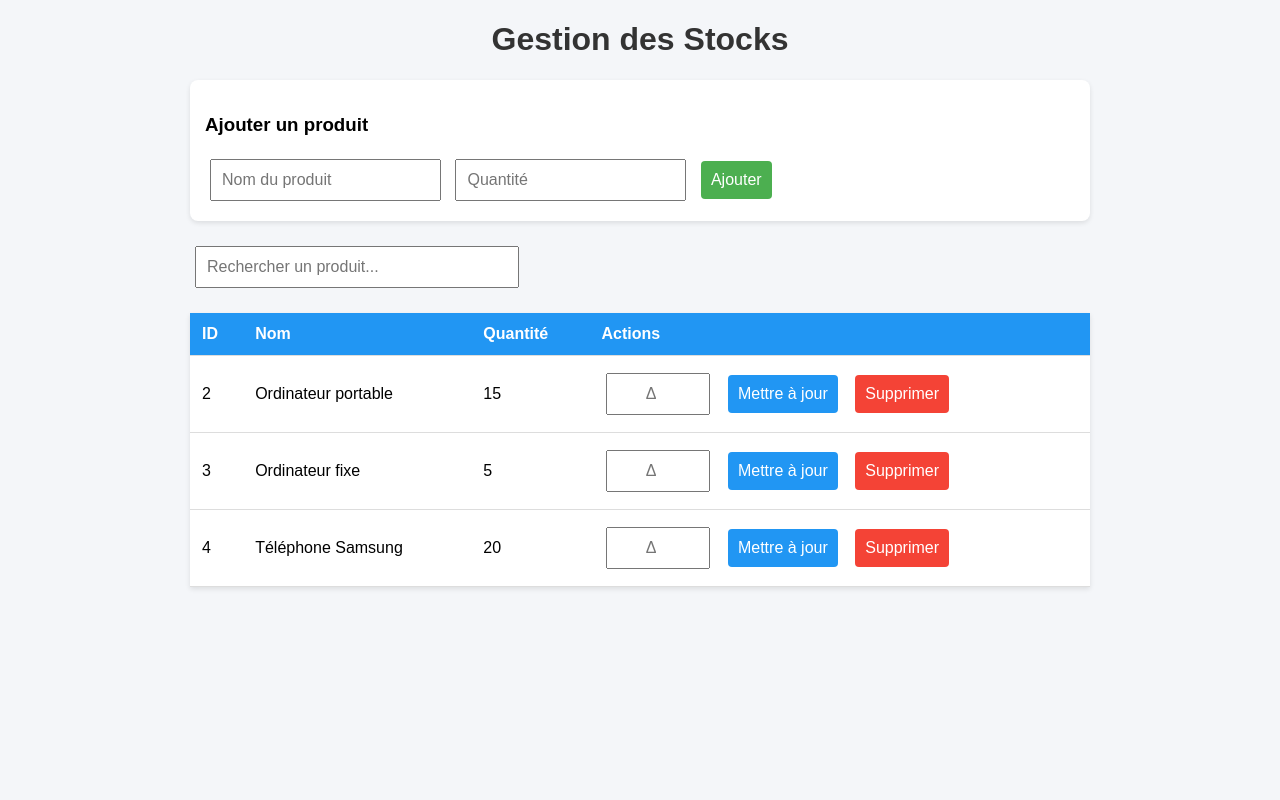
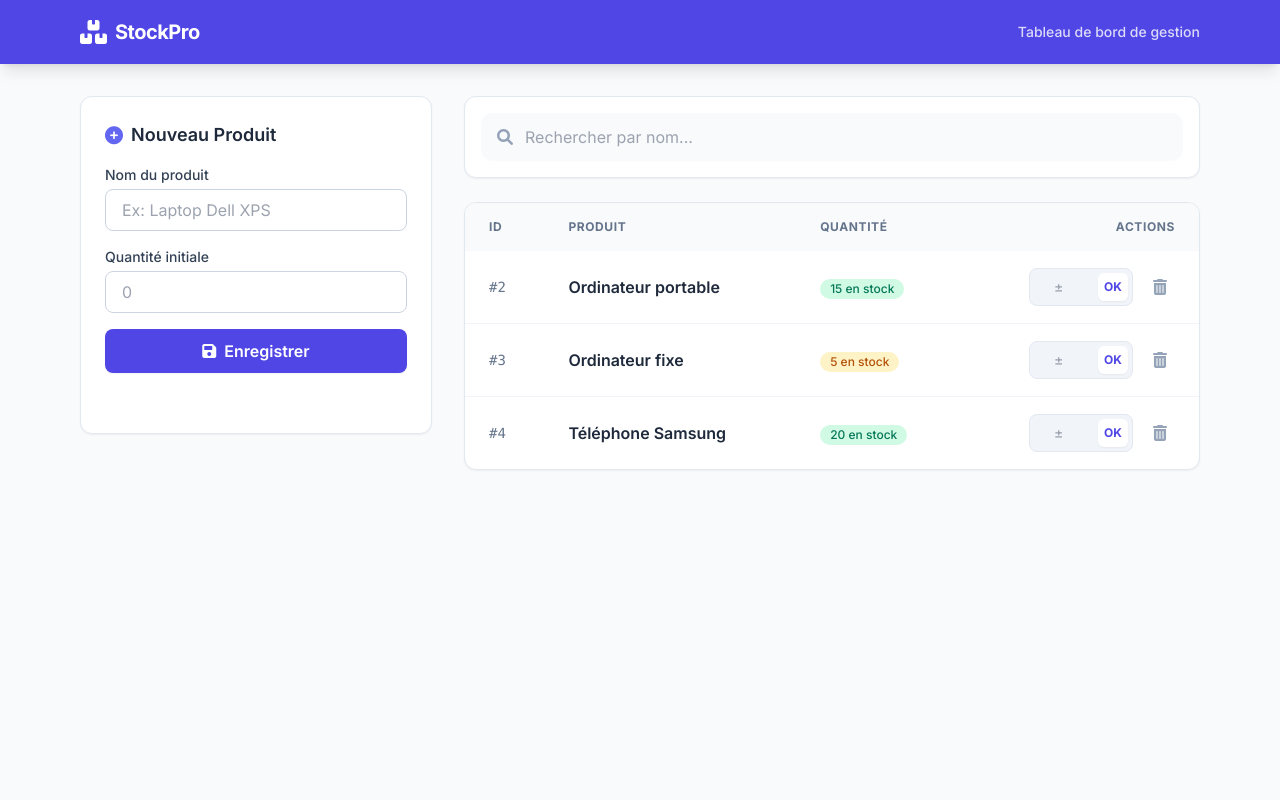
Before and after one commit to Lau5re/Gestion, a Flask app: page / in a window 1280 px wide. Run offline with Flask 3, Linux system fonts and the light colour scheme; data comes from the database, SQL or seed files in the repository; some libraries are stand-ins or nearby versions.

Commit message:
✨ Modernisation de l'interface utilisateur avec Tailwind CSS

```diff
--- a/static/script.js
+++ b/static/script.js
@@ -1,37 +1,70 @@
 // static/script.js
 
-const API_BASE = 'http://127.0.0.1:5000';
+// Utilisation de l'URL relative pour plus de flexibilité
+const API_BASE = '';
 
 // Charger la liste au démarrage
 window.onload = () => chargerProduits();
 
 async function chargerProduits() {
-    document.getElementById('loading').style.display = 'block';
+    const loading = document.getElementById('loading');
+    const tbody = document.getElementById('tbody');
+
+    loading.classList.remove('hidden');
     try {
         const res = await fetch(`${API_BASE}/produits`);
-        if (!res.ok) throw new Error('Erreur chargement');
+        if (!res.ok) throw new Error('Erreur de chargement');
         const produits = await res.json();
         afficherProduits(produits);
     } catch (err) {
-        document.getElementById('tbody').innerHTML = `<tr><td colspan="4" class="error">Erreur : ${err.message}</td></tr>`;
+        tbody.innerHTML = `<tr><td colspan="4" class="px-6 py-8 text-center text-red-500 font-medium bg-red-50"><i class="fas fa-exclamation-triangle mr-2"></i>Erreur : ${err.message}</td></tr>`;
     } finally {
-        document.getElementById('loading').style.display = 'none';
+        loading.classList.add('hidden');
     }
 }
 
 function afficherProduits(produits) {
     const tbody = document.getElementById('tbody');
     tbody.innerHTML = '';
+
+    if (produits.length === 0) {
+        tbody.innerHTML = `<tr><td colspan="4" class="px-6 py-12 text-center text-slate-400 italic">Aucun produit trouvé dans l'inventaire.</td></tr>`;
+        return;
+    }
+
     produits.forEach(p => {
         const tr = document.createElement('tr');
+        tr.className = "hover:bg-slate-50 transition-colors group";
+
+        // Couleur de badge selon la quantité
+        const badgeColor = p.quantite <= 5 ? 'bg-amber-100 text-amber-700' : 'bg-emerald-100 text-emerald-700';
+        if (p.quantite === 0) badgeColor = 'bg-red-100 text-red-700';
+
         tr.innerHTML = `
-            <td>${p.id}</td>
-            <td>${p.nom}</td>
-            <td>${p.quantite}</td>
-            <td style="white-space: nowrap;">
-                <input type="number" id="delta-${p.id}" placeholder="Δ" min="-${p.quantite}" step="1" style="width: 80px; text-align: center;">
-                <button onclick="appliquerDelta(${p.id})" style="background:#2196F3; margin-left: 8px;">Mettre à jour</button>
-                <button class="delete-btn" onclick="supprimerProduit(${p.id})" style="margin-left: 8px;">Supprimer</button>
+            <td class="px-6 py-4 text-sm text-slate-500 font-mono">#${p.id}</td>
+            <td class="px-6 py-4">
+                <div class="font-semibold text-slate-800">${p.nom}</div>
+            </td>
+            <td class="px-6 py-4">
+                <span class="inline-flex items-center px-2.5 py-0.5 rounded-full text-xs font-medium ${badgeColor}">
+                    ${p.quantite} en stock
+                </span>
+            </td>
+            <td class="px-6 py-4 text-right">
+                <div class="flex items-center justify-end space-x-3">
+                    <div class="flex items-center bg-slate-100 rounded-lg p-1 border border-slate-200">
+                        <input type="number" id="delta-${p.id}" placeholder="±" step="1"
+                            class="w-16 bg-transparent text-center text-sm font-medium outline-none border-none focus:ring-0">
+                        <button onclick="appliquerDelta(${p.id})"
+                            class="bg-white text-indigo-600 hover:bg-indigo-600 hover:text-white p-1.5 rounded-md shadow-sm transition-all text-xs font-bold">
+                            OK
+                        </button>
+                    </div>
+                    <button onclick="supprimerProduit(${p.id})"
+                        class="text-slate-400 hover:text-red-600 transition-colors p-2" title="Supprimer">
+                        <i class="fas fa-trash-alt"></i>
+                    </button>
+                </div>
             </td>
         `;
         tbody.appendChild(tr);
@@ -42,12 +75,7 @@ async function appliquerDelta(id) {
     const input = document.getElementById(`delta-${id}`);
     const delta = parseInt(input.value);
 
-    if (isNaN(delta) || delta === 0) {
-        alert("Entrez une quantité valide (différente de 0)");
-        return;
-    }
-
-    if (!confirm(`Appliquer un changement de ${delta} à ce produit ?`)) return;
+    if (isNaN(delta) || delta === 0) return;
 
     try {
         const res = await fetch(`${API_BASE}/produits/${id}`, {
@@ -62,7 +90,6 @@ async function appliquerDelta(id) {
             return;
         }
 
-        // Succès
         input.value = '';
         chargerProduits();
     } catch (err) {
@@ -71,15 +98,16 @@ async function appliquerDelta(id) {
 }
 
 async function addProduit() {
-    const nom = document.getElementById('nom').value.trim();
-    const quantite = parseInt(document.getElementById('quantite').value);
+    const nomInput = document.getElementById('nom');
+    const qteInput = document.getElementById('quantite');
+    const nom = nomInput.value.trim();
+    const quantite = parseInt(qteInput.value);
     const messageEl = document.getElementById('add-message');
 
     if (!nom || isNaN(quantite) || quantite < 0) {
-        messageEl.textContent = 'Nom et quantité positive requis !';
+        messageEl.textContent = 'Veuillez remplir tous les champs correctement.';
         return;
     }
-
 
     try {
         const res = await fetch(`${API_BASE}/produits`, {
@@ -87,23 +115,39 @@ async function addProduit() {
             headers: { 'Content-Type': 'application/json' },
             body: JSON.stringify({ nom, quantite })
         });
-        if (!res.ok) throw new Error(await res.text());
+
+        if (!res.ok) {
+            const errorText = await res.json();
+            throw new Error(errorText.error || 'Erreur lors de l\'ajout');
+        }
+
         messageEl.textContent = '';
-        document.getElementById('nom').value = '';
-        document.getElementById('quantite').value = '';
+        nomInput.value = '';
+        qteInput.value = '';
         chargerProduits();
+
+        // Petit feedback visuel de succès
+        const btn = document.querySelector('button[onclick="addProduit()"]');
+        const originalContent = btn.innerHTML;
+        btn.innerHTML = '<i class="fas fa-check"></i> <span>Ajouté !</span>';
+        btn.classList.replace('bg-indigo-600', 'bg-emerald-500');
+        setTimeout(() => {
+            btn.innerHTML = originalContent;
+            btn.classList.replace('bg-emerald-500', 'bg-indigo-600');
+        }, 2000);
+
     } catch (err) {
         messageEl.textContent = err.message;
     }
 }
 
 async function supprimerProduit(id) {
-    if (!confirm('Supprimer ce produit ?')) return;
+    if (!confirm('Voulez-vous vraiment supprimer ce produit de l\'inventaire ?')) return;
     try {
         const res = await fetch(`${API_BASE}/produits/${id}`, {
             method: 'DELETE'
         });
-        if (!res.ok) throw new Error('Erreur suppression');
+        if (!res.ok) throw new Error('Erreur de suppression');
         chargerProduits();
     } catch (err) {
         alert('Erreur : ' + err.message);
@@ -119,10 +163,11 @@ async function rechercher() {
 
     try {
         const res = await fetch(`${API_BASE}/recherche?nom=${encodeURIComponent(query)}`);
-        if (!res.ok) throw new Error('Erreur recherche');
+        if (!res.ok) throw new Error('Erreur de recherche');
         const resultats = await res.json();
         afficherProduits(resultats);
     } catch (err) {
-        document.getElementById('tbody').innerHTML = `<tr><td colspan="4" class="error">${err.message}</td></tr>`;
+        const tbody = document.getElementById('tbody');
+        tbody.innerHTML = `<tr><td colspan="4" class="px-6 py-8 text-center text-red-500">${err.message}</td></tr>`;
     }
 }
--- a/templates/index.html
+++ b/templates/index.html
@@ -3,116 +3,95 @@
 <head>
     <meta charset="UTF-8">
     <meta name="viewport" content="width=device-width, initial-scale=1.0">
-    <title>Gestion des Stocks</title>
+    <title>StockPro | Gestion de Stock Moderne</title>
+    <script src="https://cdn.tailwindcss.com"></script>
+    <link href="https://cdnjs.cloudflare.com/ajax/libs/font-awesome/6.0.0/css/all.min.css" rel="stylesheet">
     <style>
-        body {
-            font-family: Arial, sans-serif;
-            margin: 20px;
-            background-color: #f4f6f9;
-        }
-        h1 {
-            text-align: center;
-            color: #333;
-        }
-        .container {
-            max-width: 900px;
-            margin: 0 auto;
-        }
-        .form-add {
-            margin: 20px 0;
-            padding: 15px;
-            background: white;
-            border-radius: 8px;
-            box-shadow: 0 2px 5px rgba(0,0,0,0.1);
-        }
-        input, button {
-            padding: 10px;
-            margin: 5px;
-            font-size: 16px;
-        }
-        button {
-            background: #4CAF50;
-            color: white;
-            border: none;
-            border-radius: 4px;
-            cursor: pointer;
-        }
-        button:hover {
-            background: #45a049;
-        }
-        .delete-btn {
-            background: #f44336;
-        }
-        .delete-btn:hover {
-            background: #da190b;
-        }
-        table {
-            width: 100%;
-            border-collapse: collapse;
-            margin-top: 20px;
-            background: white;
-            box-shadow: 0 2px 5px rgba(0,0,0,0.1);
-        }
-        th, td {
-            padding: 12px;
-            text-align: left;
-            border-bottom: 1px solid #ddd;
-        }
-        th {
-            background: #2196F3;
-            color: white;
-        }
-        tr:hover {
-            background: #f1f1f1;
-        }
-        .search-container {
-            margin: 20px 0;
-        }
-        #search {
-            width: 300px;
-            padding: 10px;
-        }
-        .error {
-            color: red;
-            font-weight: bold;
-        }
+        @import url('https://fonts.googleapis.com/css2?family=Inter:wght@300;400;500;600;700&display=swap');
+        body { font-family: 'Inter', sans-serif; }
     </style>
 </head>
-<body>
-    <div class="container">
-        <h1>Gestion des Stocks</h1>
+<body class="bg-slate-50 min-h-screen">
 
-        <!-- Formulaire d'ajout -->
-        <div class="form-add">
-            <h3>Ajouter un produit</h3>
-            <input type="text" id="nom" placeholder="Nom du produit" required>
-            <input type="number" id="quantite" placeholder="Quantité" min="0" required>
-            <button onclick="addProduit()">Ajouter</button>
-            <span id="add-message" class="error"></span>
+    <nav class="bg-indigo-600 text-white shadow-lg mb-8">
+        <div class="max-w-6xl mx-auto px-4 py-4 flex justify-between items-center">
+            <div class="flex items-center space-x-2">
+                <i class="fas fa-boxes-stacked text-2xl"></i>
+                <span class="text-xl font-bold tracking-tight">StockPro</span>
+            </div>
+            <div class="text-sm font-medium opacity-80">Tableau de bord de gestion</div>
+        </div>
+    </nav>
+
+    <main class="max-w-6xl mx-auto px-4 pb-12">
+        <div class="grid grid-cols-1 lg:grid-cols-3 gap-8">
+
+            <!-- Colonne Gauche : Formulaire -->
+            <div class="lg:col-span-1">
+                <div class="bg-white rounded-xl shadow-sm border border-slate-200 p-6 sticky top-8">
+                    <h2 class="text-lg font-semibold text-slate-800 mb-4 flex items-center">
+                        <i class="fas fa-plus-circle mr-2 text-indigo-500"></i>
+                        Nouveau Produit
+                    </h2>
+                    <div class="space-y-4">
+                        <div>
+                            <label class="block text-sm font-medium text-slate-700 mb-1">Nom du produit</label>
+                            <input type="text" id="nom" placeholder="Ex: Laptop Dell XPS"
+                                class="w-full px-4 py-2 rounded-lg border border-slate-300 focus:ring-2 focus:ring-indigo-500 focus:border-indigo-500 transition-all outline-none">
+                        </div>
+                        <div>
+                            <label class="block text-sm font-medium text-slate-700 mb-1">Quantité initiale</label>
+                            <input type="number" id="quantite" placeholder="0" min="0"
+                                class="w-full px-4 py-2 rounded-lg border border-slate-300 focus:ring-2 focus:ring-indigo-500 focus:border-indigo-500 transition-all outline-none">
+                        </div>
+                        <button onclick="addProduit()"
+                            class="w-full bg-indigo-600 hover:bg-indigo-700 text-white font-semibold py-2.5 rounded-lg transition-colors flex items-center justify-center space-x-2 shadow-sm">
+                            <i class="fas fa-save"></i>
+                            <span>Enregistrer</span>
+                        </button>
+                        <p id="add-message" class="text-red-500 text-sm font-medium text-center min-h-[1.25rem]"></p>
+                    </div>
+                </div>
             </div>
 
-        <!-- Recherche -->
-        <div class="search-container">
-            <input type="text" id="search" placeholder="Rechercher un produit..." oninput="rechercher()">
+            <!-- Colonne Droite : Liste et Recherche -->
+            <div class="lg:col-span-2 space-y-6">
+                <!-- Barre de recherche -->
+                <div class="bg-white rounded-xl shadow-sm border border-slate-200 p-4">
+                    <div class="relative">
+                        <i class="fas fa-search absolute left-4 top-1/2 -translate-y-1/2 text-slate-400"></i>
+                        <input type="text" id="search" placeholder="Rechercher par nom..." oninput="rechercher()"
+                            class="w-full pl-11 pr-4 py-3 rounded-xl bg-slate-50 border-transparent focus:bg-white focus:ring-2 focus:ring-indigo-500 transition-all outline-none text-slate-700">
+                    </div>
                 </div>
 
-        <!-- Tableau des produits -->
-        <table id="table-produits">
+                <!-- Tableau -->
+                <div class="bg-white rounded-xl shadow-sm border border-slate-200 overflow-hidden">
+                    <div class="overflow-x-auto">
+                        <table class="w-full text-left border-collapse">
                             <thead>
-                <tr>
-                    <th>ID</th>
-                    <th>Nom</th>
-                    <th>Quantité</th>
-                    <th>Actions</th>
+                                <tr class="bg-slate-50 border-bottom border-slate-200">
+                                    <th class="px-6 py-4 text-xs font-bold text-slate-500 uppercase tracking-wider">ID</th>
+                                    <th class="px-6 py-4 text-xs font-bold text-slate-500 uppercase tracking-wider">Produit</th>
+                                    <th class="px-6 py-4 text-xs font-bold text-slate-500 uppercase tracking-wider">Quantité</th>
+                                    <th class="px-6 py-4 text-xs font-bold text-slate-500 uppercase tracking-wider text-right">Actions</th>
                                 </tr>
                             </thead>
-            <tbody id="tbody"></tbody>
+                            <tbody id="tbody" class="divide-y divide-slate-100">
+                                <!-- Contenu injecté par JS -->
+                            </tbody>
                         </table>
-
-        <p id="loading" style="text-align:center; display:none;">Chargement...</p>
+                    </div>
+                    <div id="loading" class="hidden py-12 text-center">
+                        <div class="inline-block animate-spin rounded-full h-8 w-8 border-4 border-indigo-500 border-t-transparent"></div>
+                        <p class="mt-2 text-slate-500 font-medium">Mise à jour du stock...</p>
+                    </div>
+                </div>
             </div>
 
+        </div>
+    </main>
+
     <script src="{{ url_for('static', filename='script.js') }}"></script>
-
 </body>
 </html>
```
Lines whose indentation alone changed are shown as unchanged.
